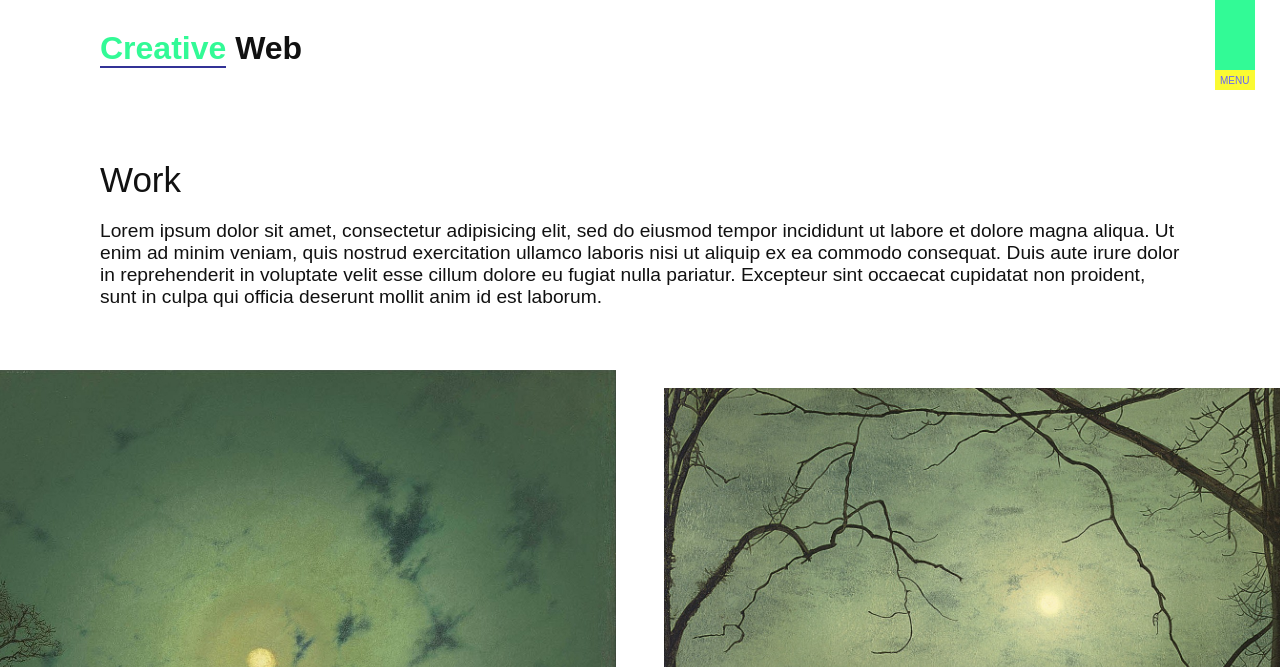
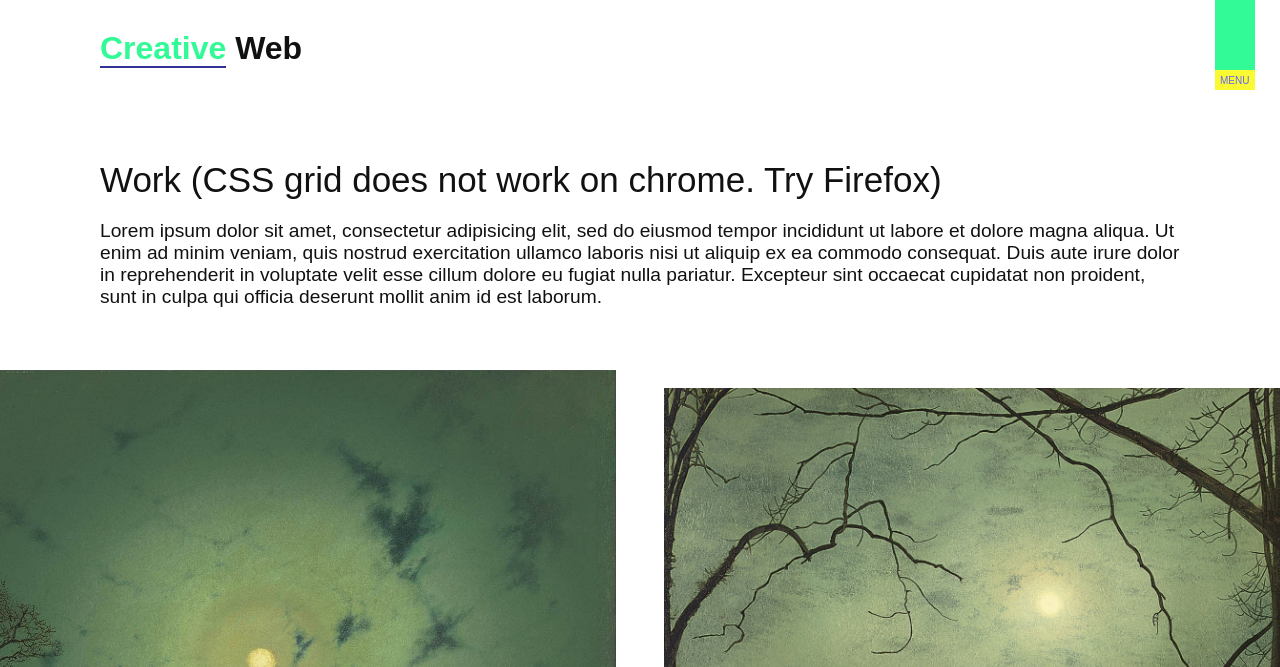
Before and after one commit to torik135/creative-web-html-css, a plain HTML site: page work.html in a window 1280 px wide. Shown: the top 667 px of the page. Drawn offline with Linux system fonts and the light colour scheme.

Commit message:
Update work.html

```diff
--- a/work.html
+++ b/work.html
@@ -35,10 +35,10 @@
 		</div>
 	</header>
 
-	<!-- SERVICES -->
+	<!-- WORKS -->
 	<section class="work-section">
 		<div class="title">
-			<h1>Work</h1>
+			<h1>Work (CSS grid does not work on chrome. Try Firefox)</h1>
 			<p>Lorem ipsum dolor sit amet, consectetur adipisicing elit, sed do eiusmod
 			tempor incididunt ut labore et dolore magna aliqua. Ut enim ad minim veniam,
 			quis nostrud exercitation ullamco laboris nisi ut aliquip ex ea commodo
```
